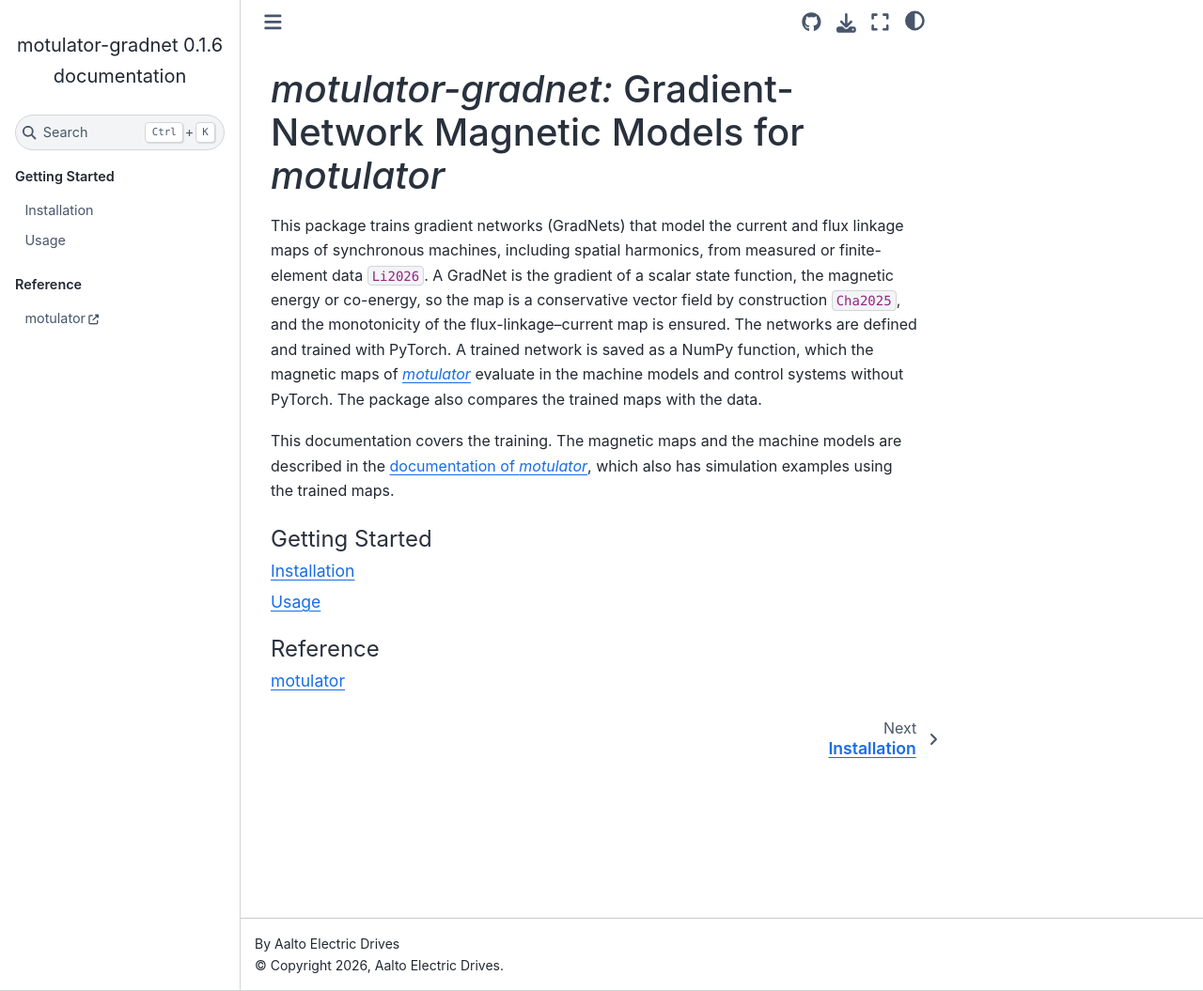
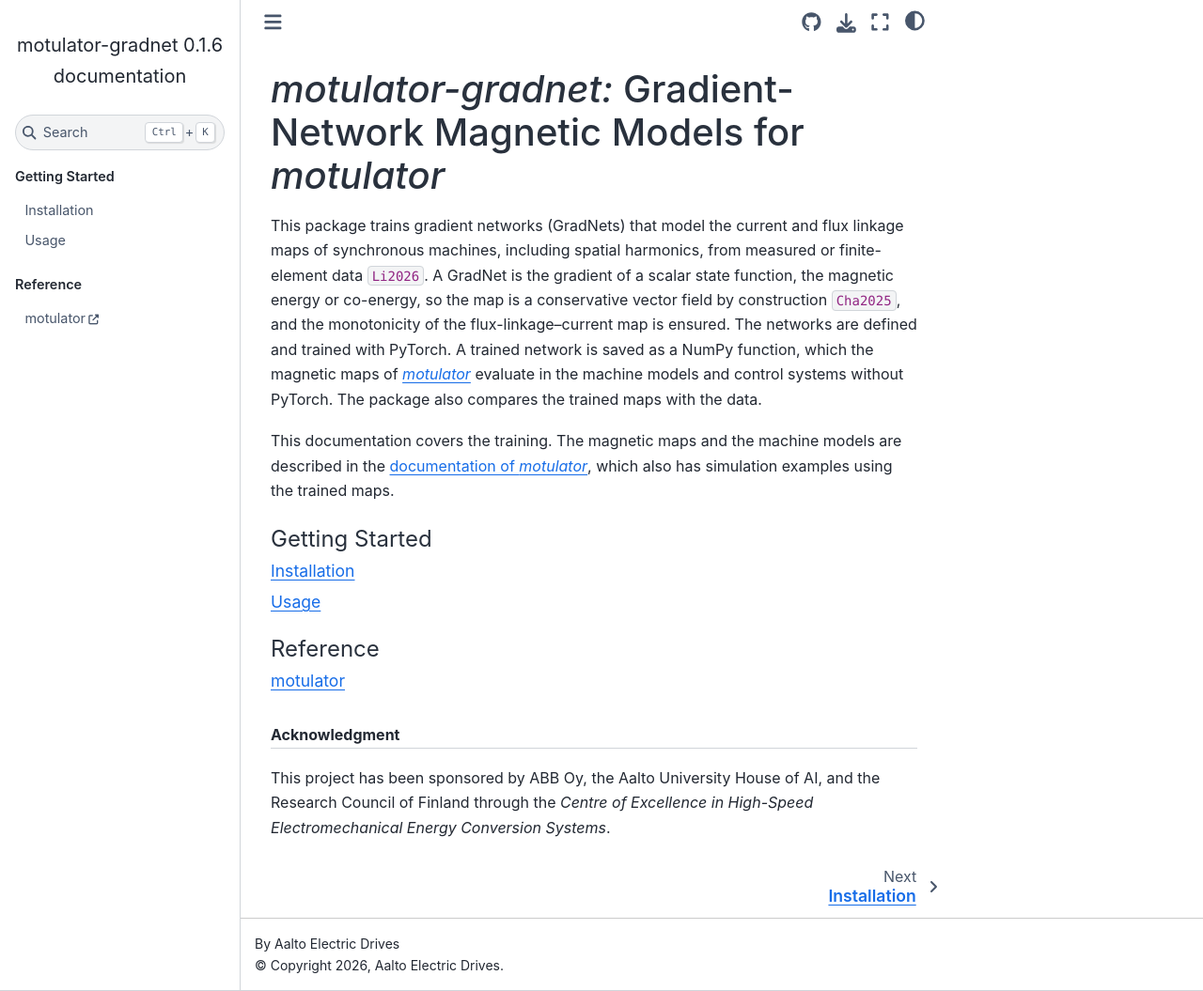
Before and after one commit to Aalto-Electric-Drives/motulator-gradnet, a Sphinx documentation site: the page built from docs/source/index.md, in a window 1280 px wide and 1055 px high. Shown: the whole window at 94% size. Built offline with Sphinx 7.4.7 and the Sphinx Book theme 1.1.4, drawn with Linux system fonts in a browser that asks for light colours; pages that are not in the unit, such as notebooks, are missing from menus; cross-references to code outside the pages are shown as plain code.

Commit message:
Acknowledge the sponsors
The README and the documentation acknowledge ABB Oy, the Aalto
University House of AI, and the Research Council of Finland through the
Centre of Excellence in High-Speed Electromechanical Energy Conversion
Systems, in the wording of motulator-bearingless and
motulator-multiphase.

Co-Authored-By: Claude Opus 5.5 <noreply@anthropic.com>

````diff
--- a/docs/source/index.md
+++ b/docs/source/index.md
@@ -36,3 +36,8 @@ API <autoapi/motulator_gradnet/index>
 bibliography
 motulator <https://aalto-electric-drives.github.io/motulator/>
 ```
+
+```{rubric} Acknowledgment
+```
+
+This project has been sponsored by ABB Oy, the Aalto University House of AI, and the Research Council of Finland through the *Centre of Excellence in High-Speed Electromechanical Energy Conversion Systems*.
````
Also changed, not shown: README.md (+4 -0 lines).
